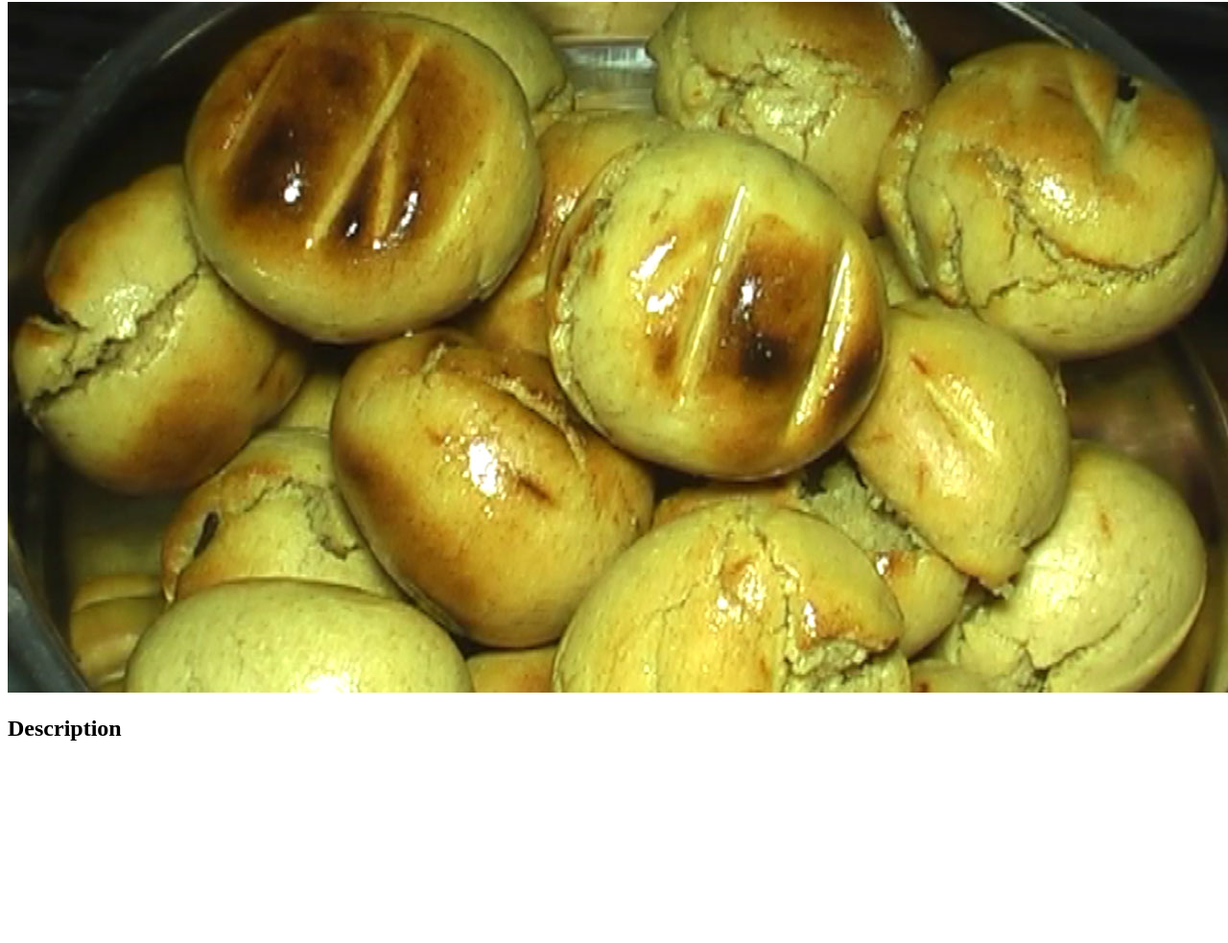
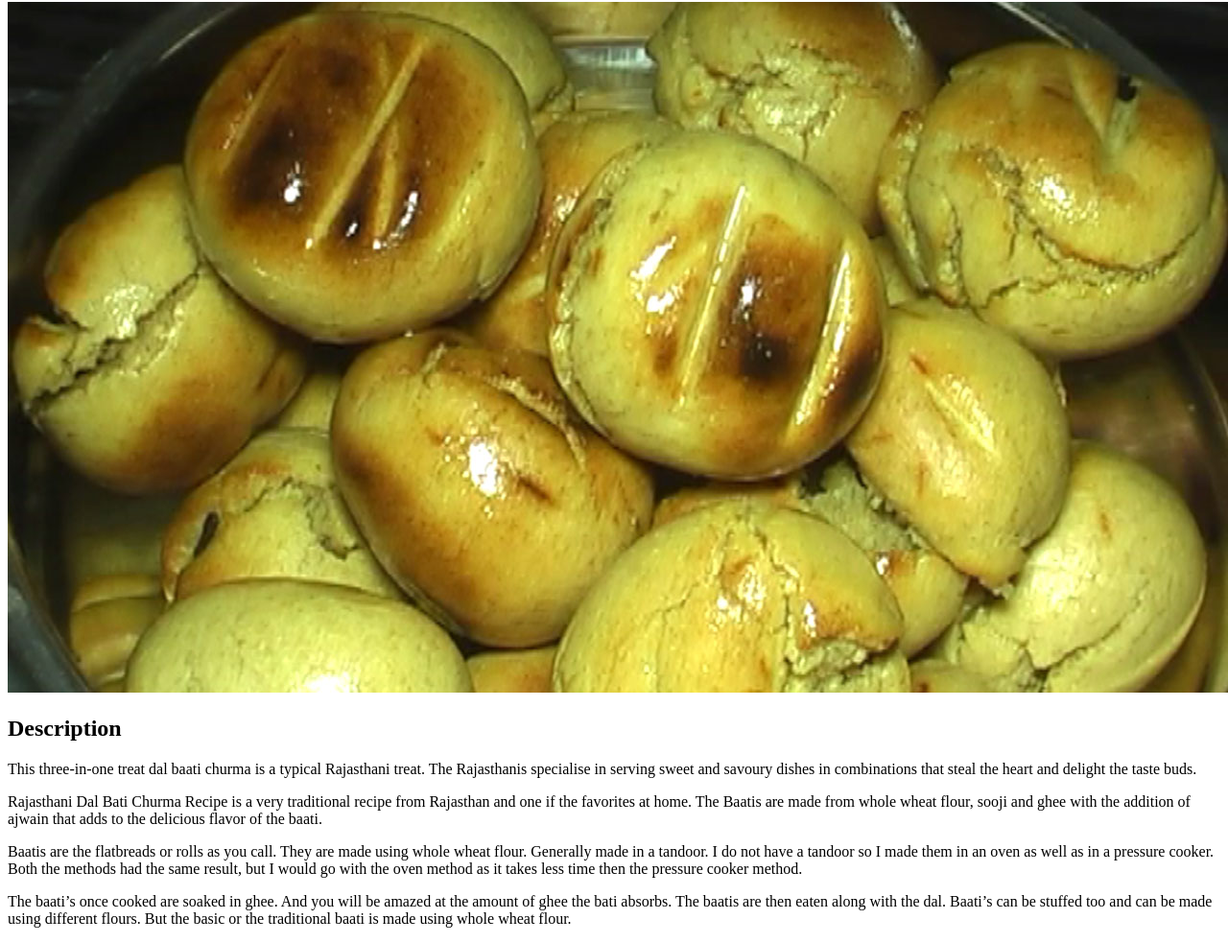
Before and after one commit to prabhanshukajala/odin-recipes, a plain HTML site: page recipes/baati.html in a window 1280 px wide. Shown: the part 78-1061 px from the top of the page at 96% size. Before the commit the page ends 871 px from the top, so only its background shows below. Drawn offline with Linux system fonts and the light colour scheme.

Commit message:
Add paragraph elements to recipe pages

```diff
--- a/recipes/baati.html
+++ b/recipes/baati.html
@@ -10,6 +10,23 @@
     <h1>Baati</h1>
     <img src="../img/baati.jpg" alt="Photo of Rajasthani Baati made of Wheat flour and Soaked in Desi Ghee">
     <h2>Description</h2>
+    <p>
+        This three-in-one treat dal baati churma is a typical Rajasthani treat. The Rajasthanis specialise in serving sweet and savoury dishes in combinations that steal the heart and delight the taste buds.
+    </p>
+
+    <p>
+        Rajasthani Dal Bati Churma Recipe is a very traditional recipe from Rajasthan and one if the favorites at home. The Baatis are made from whole wheat flour, sooji and ghee with the addition of ajwain that adds to the delicious flavor of the baati.
+    </p>
+
+    <p>
+        Baatis are the flatbreads or rolls as you call. They are made using whole wheat flour. Generally made in a tandoor. I do not have a tandoor so I made them in an oven as well as in a pressure cooker. Both the methods had the same result, but I would go with the oven method as it takes less time then the pressure cooker method.
+    </p>
+
+    <p>
+        The baati’s once cooked are soaked in ghee. And you will be amazed at the amount of ghee the bati absorbs. The baatis are then eaten along with the dal.
+
+Baati’s can be stuffed too and can be made using different flours. But the basic or the traditional baati is made using whole wheat flour.
+    </p>
 
 
 </body>
```
Also changed, not shown: recipes/churma.html (+3 -1 lines), recipes/daal.html (+7 -0 lines).
